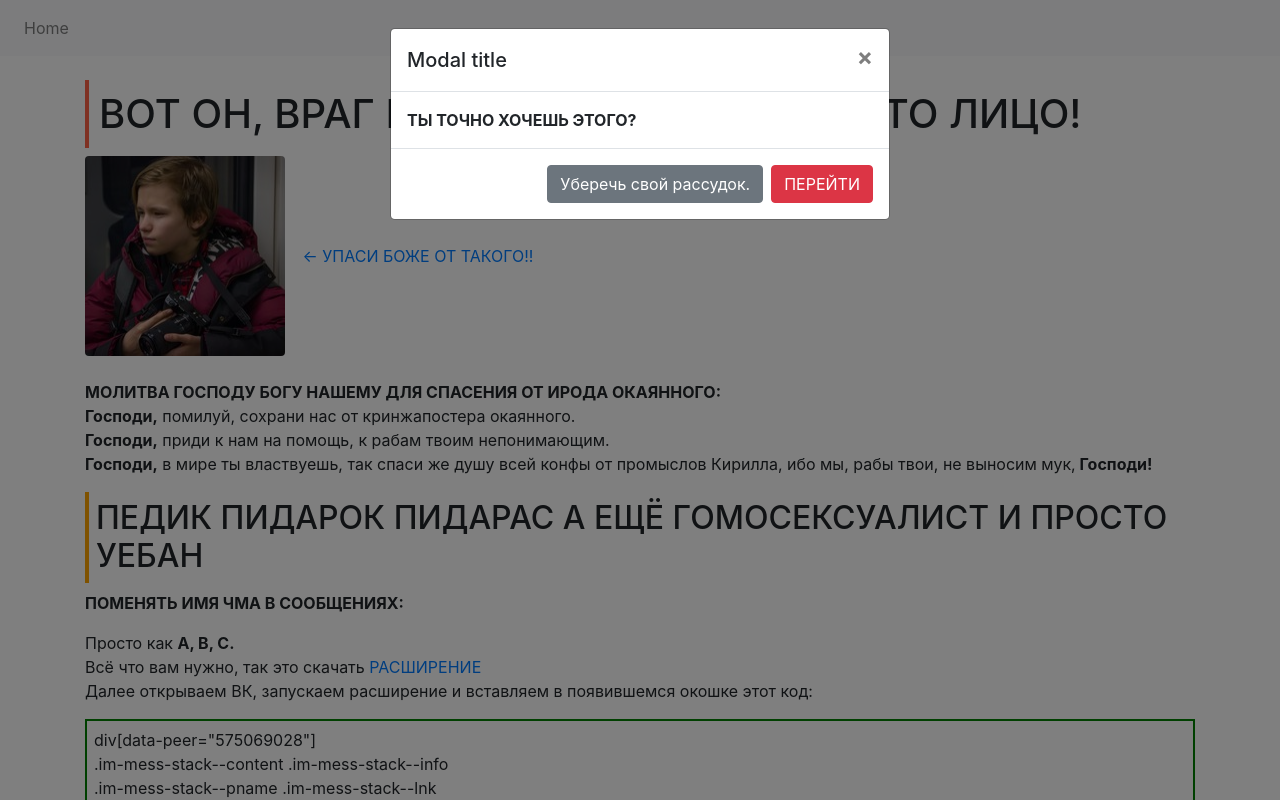
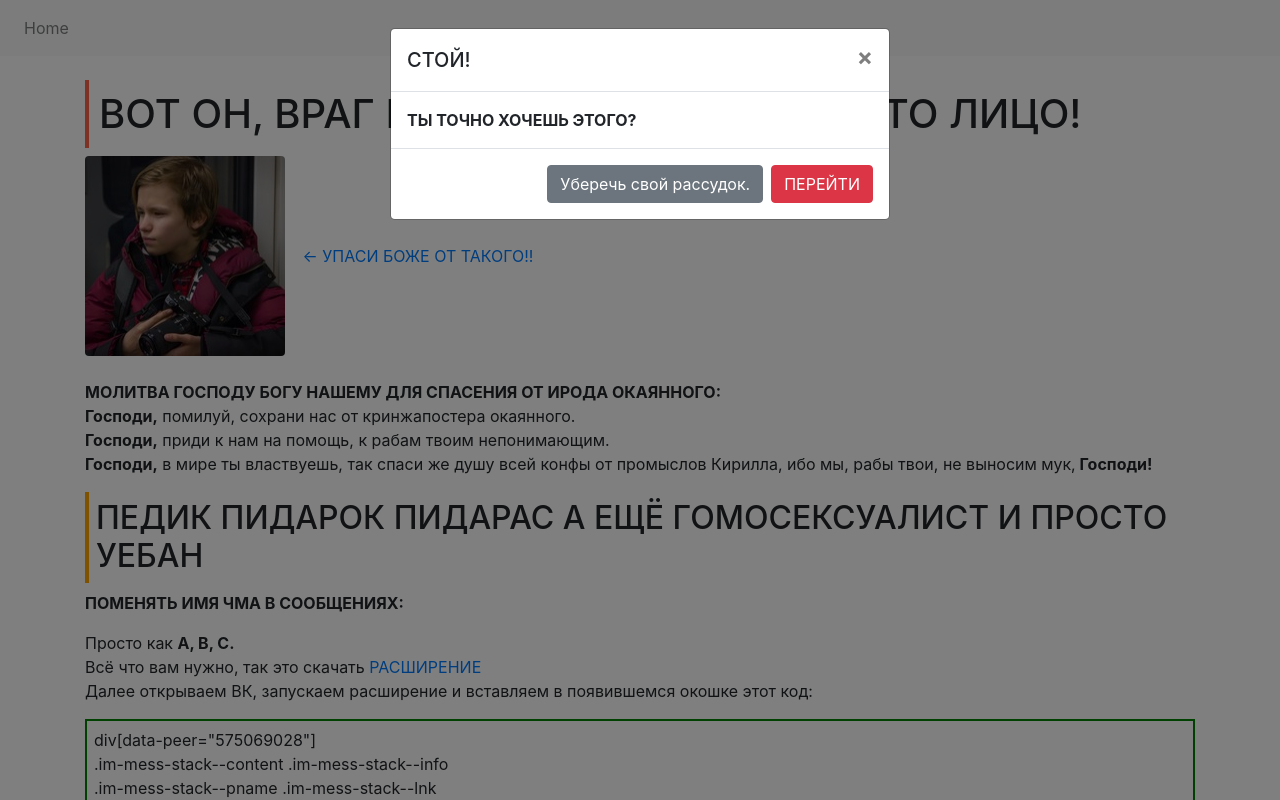
Before and after one commit to Yahenni/bokunosite, a Python web app: template app/templates/specialpersons/kirill.html in a window 1280 px wide, after a click on "← УПАСИ БОЖЕ ОТ ТАКОГО!!". Run offline with Jinja, Linux system fonts and the light colour scheme; the template is opened without the code that fills it, so the values that code supplies are empty; some libraries are stand-ins or nearby versions.

Commit message:
Небольшой fix

```diff
--- a/app/templates/specialpersons/kirill.html
+++ b/app/templates/specialpersons/kirill.html
@@ -14,7 +14,7 @@
   		<div class="modal-dialog" role="document">
     			<div class="modal-content">
       				<div class="modal-header">
-        				<h5 class="modal-title" id="exampleModalLabel">Modal title</h5>
+        				<h5 class="modal-title" id="exampleModalLabel">СТОЙ!</h5>
         				<button type="button" class="close" data-dismiss="modal" aria-label="Close">
           				<span aria-hidden="true">&times;</span>
         				</button>
```
